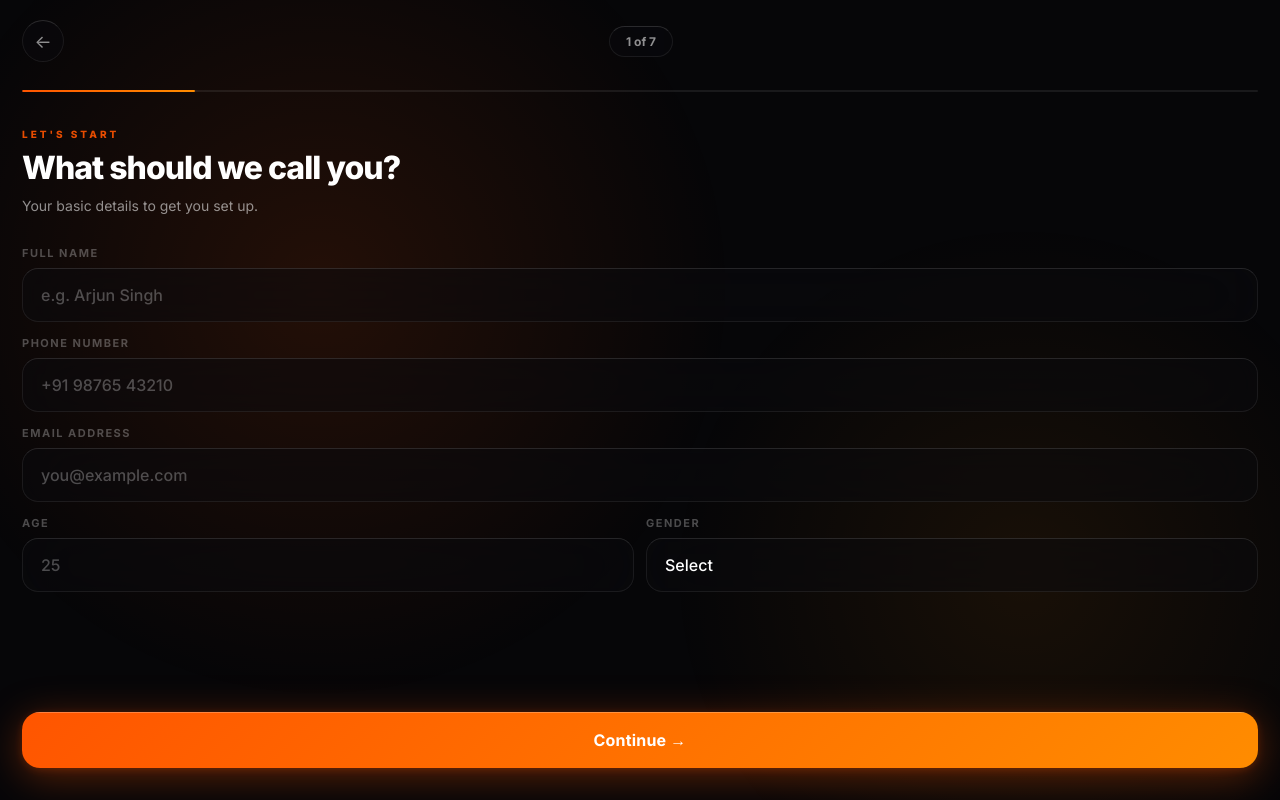
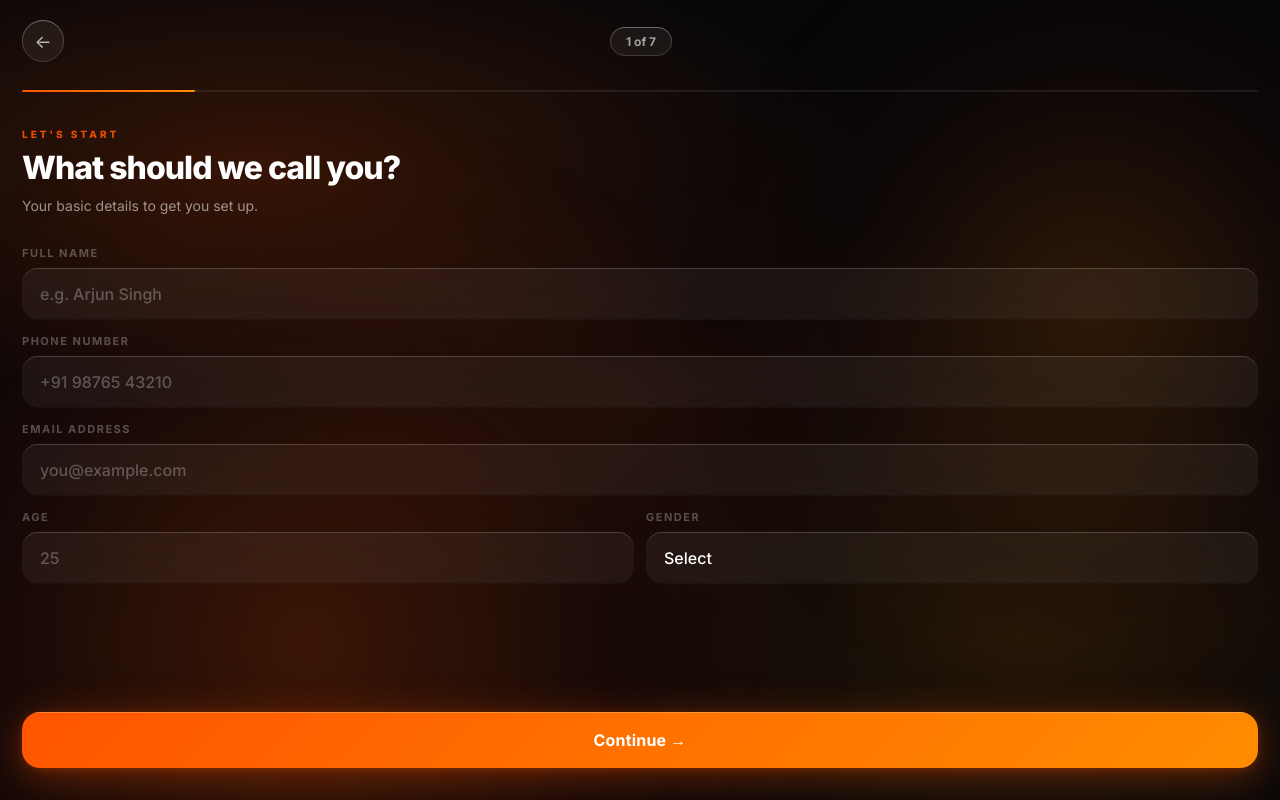
Before and after one commit to sahibgrewal9815/PACE2.0, a plain HTML site: page index.html in a window 1280 px wide. Both pictures are taken after a click on the button "Get Started →". Drawn offline with Linux system fonts and the light colour scheme.

Commit message:
Refactor background styles and update button designs

```diff
--- a/index.html
+++ b/index.html
@@ -15,7 +15,7 @@
     --bg: #060608;
     --glass: rgba(255,255,255,0.04);
     --glass2: rgba(255,255,255,0.07);
-    --glassbg: rgba(12,12,16,0.55);
+    --glassbg: rgba(8,8,12,0.4);
     --border: rgba(255,255,255,0.08);
     --border2: rgba(255,255,255,0.12);
     --acc: #FF5500;
@@ -39,28 +39,43 @@
     overflow-x: hidden;
   }
 
+  /* Rich background so glass has something to blur against */
+  body {
+    background:
+      radial-gradient(ellipse 80% 50% at 20% 20%, rgba(255,85,0,0.18) 0%, transparent 60%),
+      radial-gradient(ellipse 60% 60% at 80% 80%, rgba(255,140,0,0.12) 0%, transparent 55%),
+      radial-gradient(ellipse 50% 40% at 50% 50%, rgba(120,40,0,0.15) 0%, transparent 65%),
+      #060608;
+  }
+
   /* Ambient background blobs */
   body::before {
     content: '';
     position: fixed;
-    top: -20%;
-    left: -10%;
-    width: 70vw;
-    height: 70vw;
-    background: radial-gradient(circle, rgba(255,85,0,0.12) 0%, transparent 65%);
+    top: 10%;
+    left: -20%;
+    width: 80vw;
+    height: 80vw;
+    background: radial-gradient(circle, rgba(255,85,0,0.22) 0%, rgba(180,40,0,0.1) 40%, transparent 70%);
     pointer-events: none;
     z-index: 0;
+    animation: blobMove 8s ease-in-out infinite alternate;
   }
   body::after {
     content: '';
     position: fixed;
-    bottom: -20%;
-    right: -10%;
-    width: 60vw;
-    height: 60vw;
-    background: radial-gradient(circle, rgba(255,140,0,0.08) 0%, transparent 65%);
+    bottom: 5%;
+    right: -20%;
+    width: 70vw;
+    height: 70vw;
+    background: radial-gradient(circle, rgba(255,120,0,0.16) 0%, rgba(100,30,0,0.08) 40%, transparent 65%);
     pointer-events: none;
     z-index: 0;
+    animation: blobMove 10s ease-in-out infinite alternate-reverse;
+  }
+  @keyframes blobMove {
+    from { transform: translate(0, 0) scale(1); }
+    to   { transform: translate(5%, 5%) scale(1.08); }
   }
 
   /* ── SCREENS ── */
@@ -122,27 +137,31 @@
   .back-btn {
     width: 42px; height: 42px;
     border-radius: 50%;
-    background: rgba(10,10,14,0.5);
-    backdrop-filter: blur(32px);
-    -webkit-backdrop-filter: blur(32px);
-    border: 1px solid var(--border);
-    border-top-color: rgba(255,255,255,0.14);
+    background: rgba(255,255,255,0.06);
+    backdrop-filter: blur(40px);
+    -webkit-backdrop-filter: blur(40px);
+    border: 0;
+    outline: 1px solid rgba(255,255,255,0.18);
+    outline-offset: -1px;
     display: flex; align-items: center; justify-content: center;
     cursor: pointer;
-    color: var(--text2);
+    color: rgba(255,255,255,0.7);
     font-size: 18px;
+    box-shadow: inset 0 1px 0 rgba(255,255,255,0.22), inset 0 -1px 0 rgba(0,0,0,0.3);
   }
   .step-pill {
-    background: rgba(10,10,14,0.5);
-    backdrop-filter: blur(32px);
-    -webkit-backdrop-filter: blur(32px);
-    border: 1px solid var(--border);
-    border-top-color: rgba(255,255,255,0.14);
+    background: rgba(255,255,255,0.06);
+    backdrop-filter: blur(40px);
+    -webkit-backdrop-filter: blur(40px);
+    border: 0;
+    outline: 1px solid rgba(255,255,255,0.18);
+    outline-offset: -1px;
     border-radius: 20px;
     padding: 7px 16px;
     font-size: 12px;
     font-weight: 700;
-    color: var(--text2);
+    color: rgba(255,255,255,0.6);
+    box-shadow: inset 0 1px 0 rgba(255,255,255,0.2), inset 0 -1px 0 rgba(0,0,0,0.3);
   }
 
   /* Progress bar */
@@ -198,21 +217,23 @@
     align-items: center;
     gap: 14px;
     padding: 17px 18px;
-    background: var(--glassbg);
-    backdrop-filter: blur(32px);
-    -webkit-backdrop-filter: blur(32px);
-    border: 1px solid var(--border);
-    border-top-color: rgba(255,255,255,0.14);
+    background: rgba(255,255,255,0.05);
+    backdrop-filter: blur(40px);
+    -webkit-backdrop-filter: blur(40px);
+    border: 0;
+    outline: 1px solid rgba(255,255,255,0.14);
+    outline-offset: -1px;
     border-radius: 18px;
     cursor: pointer;
     transition: all 0.25s cubic-bezier(0.16,1,0.3,1);
     position: relative;
     overflow: hidden;
+    box-shadow: inset 0 1px 0 rgba(255,255,255,0.18), inset 0 -1px 0 rgba(0,0,0,0.25);
   }
   .option-card.selected {
-    border-color: rgba(255,85,0,0.3);
-    border-top-color: rgba(255,85,0,0.5);
-    background: rgba(255,55,0,0.08);
+    outline-color: rgba(255,85,0,0.5);
+    background: rgba(255,55,0,0.1);
+    box-shadow: inset 0 1px 0 rgba(255,120,0,0.3), inset 0 -1px 0 rgba(0,0,0,0.25), 0 0 20px rgba(255,85,0,0.1);
   }
   .option-emoji { font-size: 24px; flex-shrink: 0; }
   .option-text {
@@ -253,11 +274,13 @@
   .input-field {
     width: 100%;
     padding: 16px 18px;
-    background: rgba(10,10,14,0.5);
-    backdrop-filter: blur(32px);
-    -webkit-backdrop-filter: blur(32px);
-    border: 1px solid var(--border);
-    border-top-color: rgba(255,255,255,0.12);
+    background: rgba(255,255,255,0.05);
+    backdrop-filter: blur(40px);
+    -webkit-backdrop-filter: blur(40px);
+    border: 0;
+    outline: 1px solid rgba(255,255,255,0.14);
+    outline-offset: -1px;
+    box-shadow: inset 0 1px 0 rgba(255,255,255,0.18), inset 0 -1px 0 rgba(0,0,0,0.2);
     border-radius: 16px;
     color: var(--text);
     font-size: 16px;
@@ -270,8 +293,8 @@
   .input-field::placeholder { color: var(--text3); }
   .input-field:focus {
     border-color: rgba(255,85,0,0.4);
-    border-top-color: rgba(255,85,0,0.6);
-    background: rgba(14,10,10,0.6);
+    border-top-color: rgba(255,120,0,0.7);
+    background: rgba(10,6,6,0.4);
   }
   .input-row {
     display: grid;
@@ -340,18 +363,20 @@
   .btn-ghost {
     width: 100%;
     padding: 17px;
-    background: rgba(10,10,14,0.5);
-    backdrop-filter: blur(32px);
-    -webkit-backdrop-filter: blur(32px);
-    border: 1px solid var(--border);
-    border-top-color: rgba(255,255,255,0.14);
+    background: rgba(255,255,255,0.05);
+    backdrop-filter: blur(40px);
+    -webkit-backdrop-filter: blur(40px);
+    border: 0;
+    outline: 1px solid rgba(255,255,255,0.18);
+    outline-offset: -1px;
     border-radius: 18px;
-    color: var(--text2);
+    color: rgba(255,255,255,0.7);
     font-size: 15px;
     font-weight: 600;
     font-family: 'Inter', sans-serif;
     cursor: pointer;
     transition: all 0.2s;
+    box-shadow: inset 0 1px 0 rgba(255,255,255,0.22), inset 0 -1px 0 rgba(0,0,0,0.3);
   }
   .btn-ghost:active { transform: scale(0.98); }
 
```
